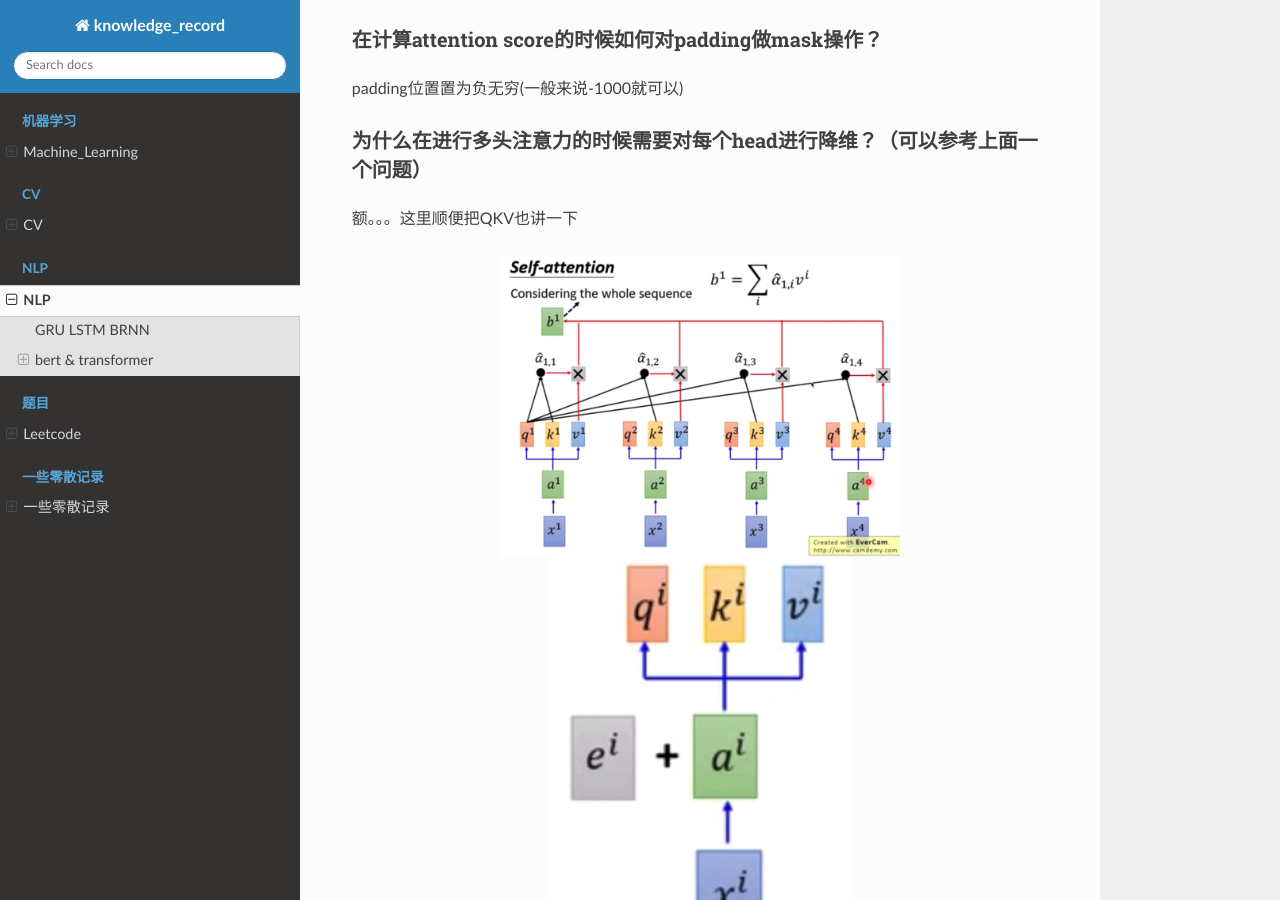
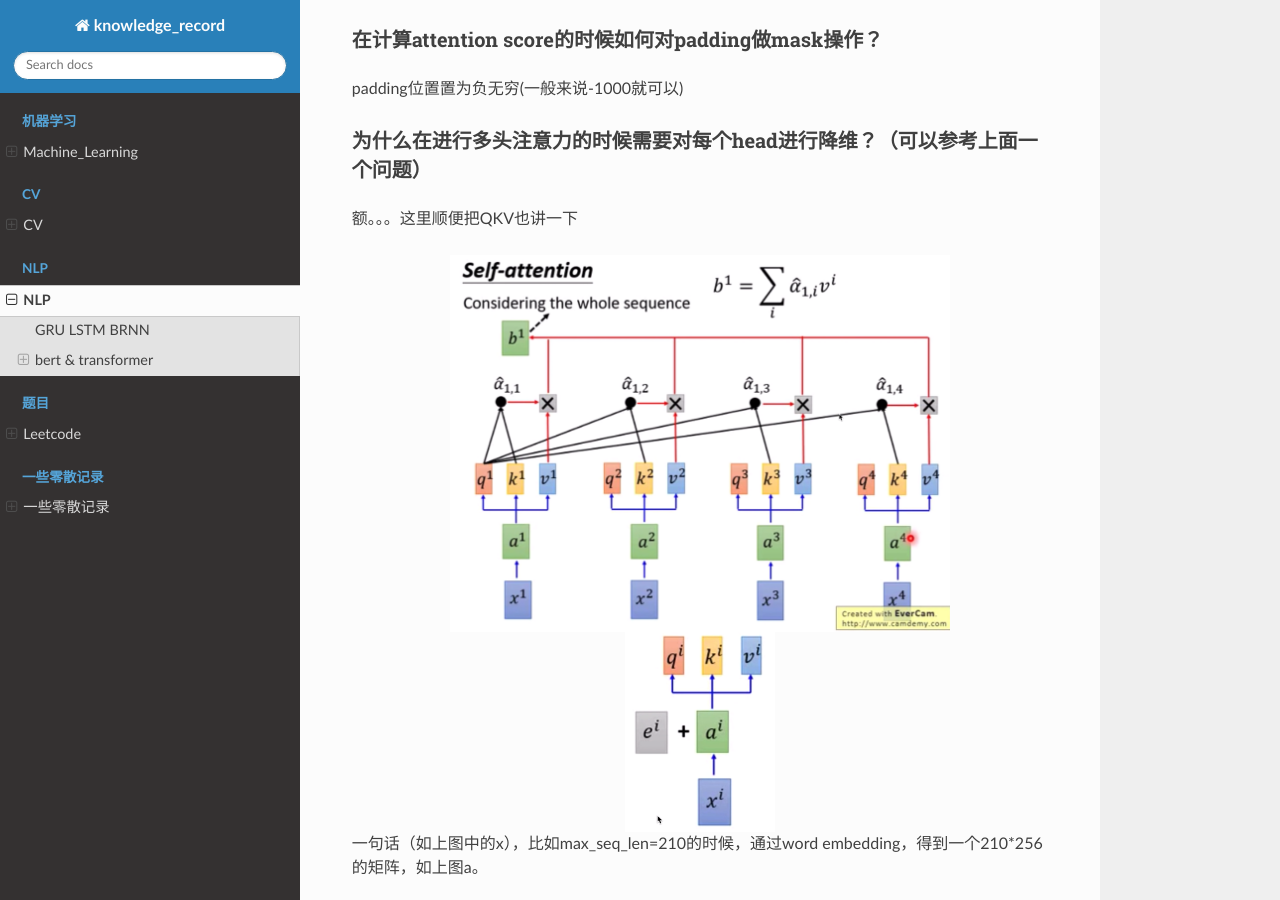
Before and after one commit to luochuankai-JHU/knowledge_record, a Sphinx documentation site: the page built from docs/nlp/nlp.rst, in a window 1280 px wide and 900 px high, scrolled down 3545 px. Built offline with Sphinx 7.4.7 and the Read the Docs theme 2.0.0, drawn with Linux system fonts in a browser that asks for light colours.

Commit message:
attention

```diff
--- a/docs/nlp/nlp.rst
+++ b/docs/nlp/nlp.rst
@@ -118,11 +118,11 @@ padding位置置为负无穷(一般来说-1000就可以)
 
 .. image:: ../../_static/nlp/QKV.png
 	:align: center
-	:width: 400
+	:width: 500
 
 .. image:: ../../_static/nlp/QKVSMALL.png
 	:align: center
-	:width: 300
+	:width: 150
 
 一句话（如上图中的x），比如max_seq_len=210的时候，通过word embedding，得到一个210*256的矩阵，如上图a。
 
```
